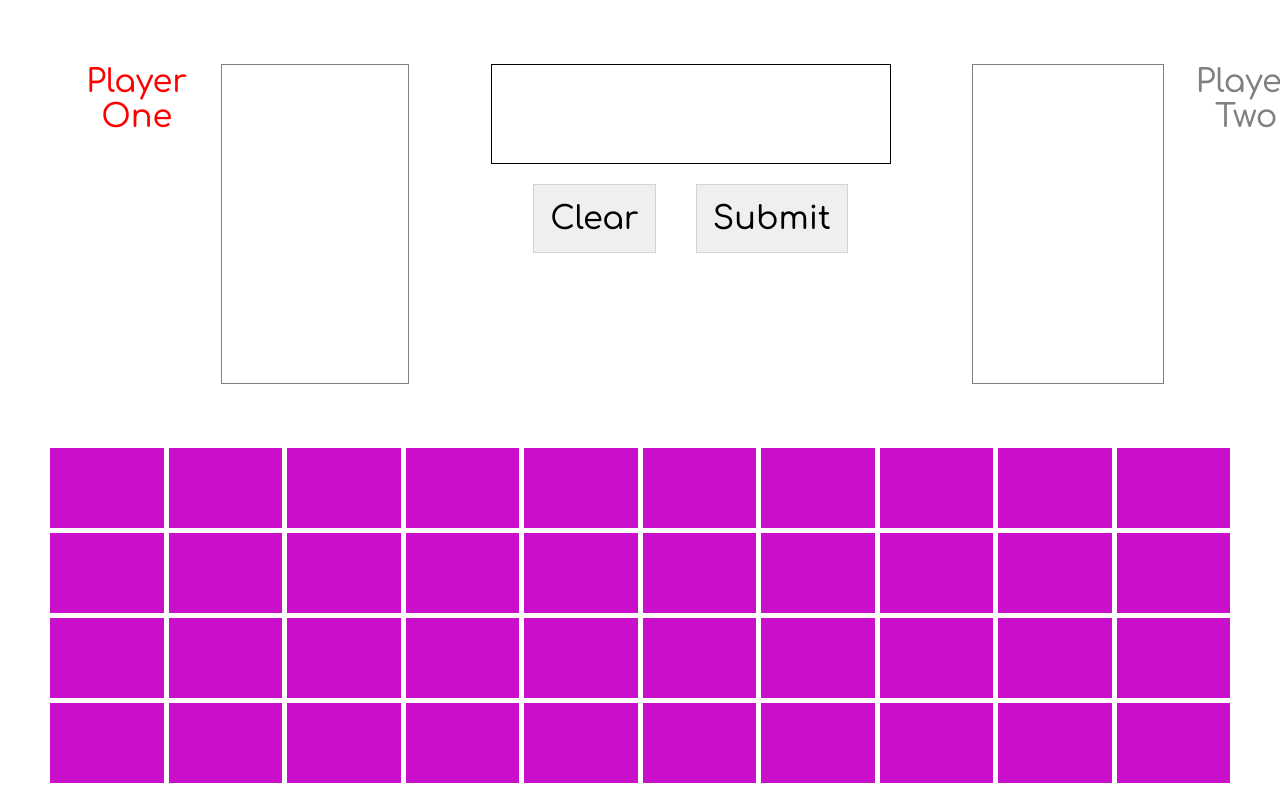
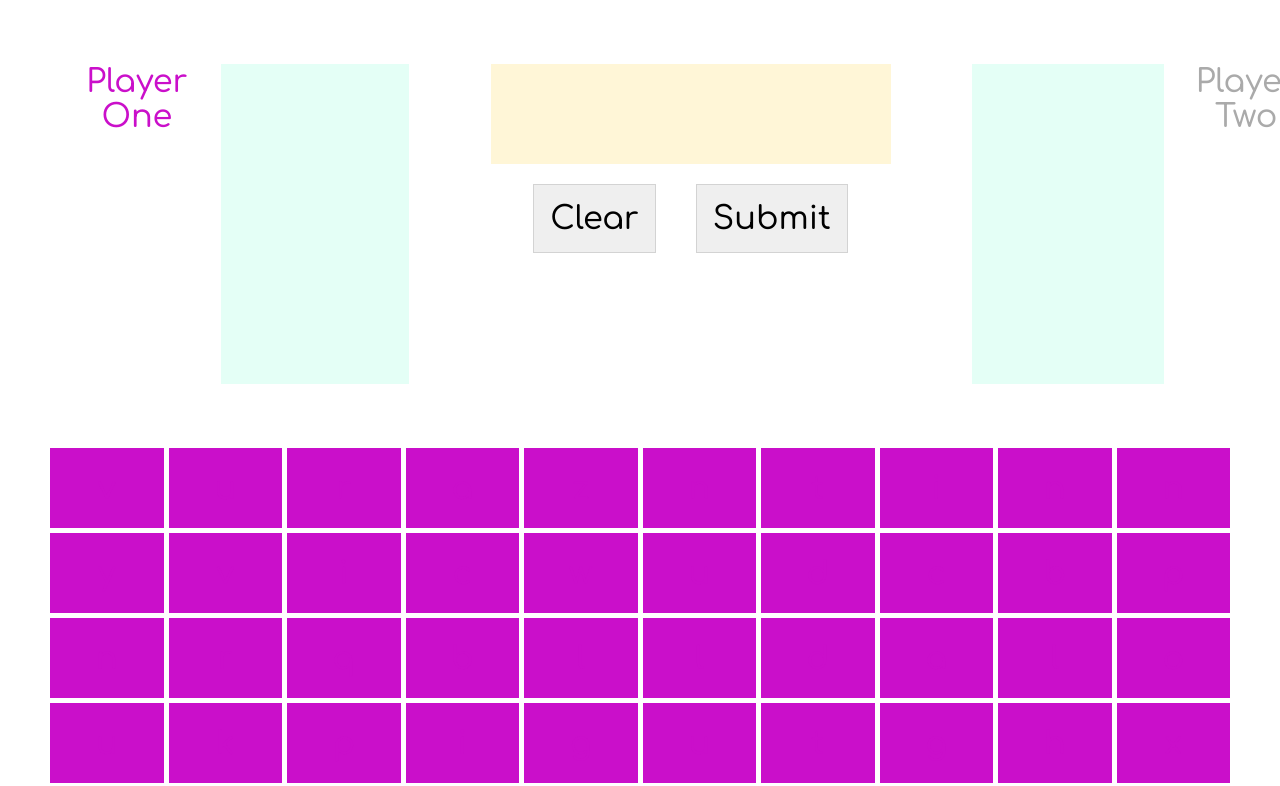
Before and after one commit to jamesHarradon/jims-jumble, a React (Create React App) app: page / in a window 1280 px wide. Shown: the top 786 px of the page. Built offline with nearby package versions, Linux system fonts and the light colour scheme.

Commit message:
add styling

```diff
--- a/src/App.css
+++ b/src/App.css
@@ -19,6 +19,7 @@ margin: 0;
   text-align: center;
   font-family: 'Comfortaa', cursive;
 
+
 }
 
 #top-section {
@@ -32,12 +33,12 @@ margin: 0;
 }
 
 
-.red {
-  color: red;
+.active {
+  color: rgb(202, 15, 202);
 }
 
-.grey {
-  color: grey;
+.inactive {
+  color: rgb(170, 170, 170);
 }
 
 #word-container {
@@ -52,7 +53,7 @@ margin: 0;
   display: flex;
   justify-content: center;
   align-items: center;
-  border: 1px solid black;
+  background-color: rgb(255, 246, 215);
   font-size: 3em;
 }
 
@@ -81,14 +82,22 @@ margin: 0;
   color:rgb(202, 15, 202);
 }
 
+
+
+.preselected {
+  background-color: aquamarine;
+  color: black;
+}
+
 .selected {
-  background-color: aquamarine;
+  background-color: rgb(255, 202, 103);
   color: black;
   border: 1px solid lightgray;
 }
 
 .submitted {
   visibility: hidden;
+
 }
 
 .stolen {
@@ -105,7 +114,7 @@ button {
 }
 
 button:hover {
-  background-color: rgb(199, 255, 199);
+  background-color: rgb(179, 255, 229);
 }
 
 .player {
@@ -118,6 +127,23 @@ button:hover {
   list-style: none;
   width: 20vw;
   height: 40vh;
-  border: 1px solid grey;
+  background-color: rgb(228, 255, 246);
   margin: 0 5%;
 }
+
+
+::-webkit-scrollbar {
+  width: 5px;
+}
+
+::-webkit-scrollbar-track {
+  background-color: lightgray;
+}
+
+::-webkit-scrollbar-thumb {
+  background-color: grey;
+}
+
+::-webkit-scrollbar-thumb:hover {
+  background-color: rgb(172, 172, 172);
+}
--- a/src/Components/PlayerOneWords/PlayerOneWords.js
+++ b/src/Components/PlayerOneWords/PlayerOneWords.js
@@ -22,7 +22,7 @@ const PlayerOneWords = (props) => {
 
     return (
         <div id='playerOne' className='player'>
-            <h1 className={props.isTurn? 'red' : 'grey'}>Player One</h1>
+            <h1 className={props.isTurn? 'active' : 'inactive'}>Player One</h1>
             <ul>
             {props.words.map(word => {
                 return (
--- a/src/Components/PlayerTwoWords/PlayerTwoWords.js
+++ b/src/Components/PlayerTwoWords/PlayerTwoWords.js
@@ -29,7 +29,7 @@ const PlayerTwoWords = (props) => {
                 )
             })}
             </ul>
-            <h1 className={props.isTurn? 'red' : 'grey'}>Player Two</h1>
+            <h1 className={props.isTurn? 'active' : 'inactive'}>Player Two</h1>
         </div>
     )
 }
--- a/src/containers/ActiveWord/ActiveWord.js
+++ b/src/containers/ActiveWord/ActiveWord.js
@@ -18,8 +18,9 @@ const ActiveWord = (props) => {
     const onClearHandler = () => {
         let grid = document.getElementById('letter-grid');
         let letters = grid.querySelectorAll('p.selected');
-        letters.forEach(letter => letter.className = 'letter unselected');
+        letters.forEach(letter => letter.className = 'letter preselected');
         props.setSelectedLetters([]);
+
     }
 
     const isWord = async(word) => {
--- a/src/containers/Letter/Letter.js
+++ b/src/containers/Letter/Letter.js
@@ -1,13 +1,24 @@
 import React, { useEffect, useState } from "react";
 
 
-const Letter = ({setSelectedLetters, key, id, value }) => {
+const Letter = ({selectedLetters, setSelectedLetters, key, id, value }) => {
 
     const [classNames, setClassNames] = useState('letter unselected');
+    //const [clickCount, setClickCount] = useState(0);
+    let count = 0;
+
 
     const onClickHandler = () => {
-        if (classNames === 'letter unselected') {
+        //setClickCount(prev => prev++);
+        count++;
+        if(count === 1) {
+            setClassNames('letter preselected');
+            return;
+        } else if(count === 2) {
             setClassNames('letter selected');
+            if(selectedLetters.some(el => el.id === id)) {
+                return;
+            }
             setSelectedLetters((prev) => {
                 return [
                     ...prev,
@@ -17,7 +28,8 @@ const Letter = ({setSelectedLetters, key, id, value }) => {
                     }
                 ]
             });
-        } else {
+        }else {
+            count = 0;
             setClassNames('letter unselected');
             setSelectedLetters(prev => {
                 return prev.filter(letter => letter.id !== id)
--- a/src/containers/LetterGrid/LetterGrid.js
+++ b/src/containers/LetterGrid/LetterGrid.js
@@ -7,6 +7,7 @@ import { nanoid } from 'nanoid'
 const LetterGrid = () => {
     const [ letters, setLetters ] = useState([]);
     const [ selectedLetters, setSelectedLetters ] = useState([]);
+
 
 
 
@@ -43,7 +44,7 @@ const LetterGrid = () => {
             <ActiveWord selectedLetters={selectedLetters} setSelectedLetters={setSelectedLetters} />
             <div id='letter-grid'>
             {letters.map(letter => {
-                return <Letter setSelectedLetters={setSelectedLetters} key={letter.id} id={letter.id} value={letter.letter}/>
+                return <Letter selectedLetters={selectedLetters} setSelectedLetters={setSelectedLetters} key={letter.id} id={letter.id} value={letter.letter}/>
             })}
             </div>
         </div>
```
